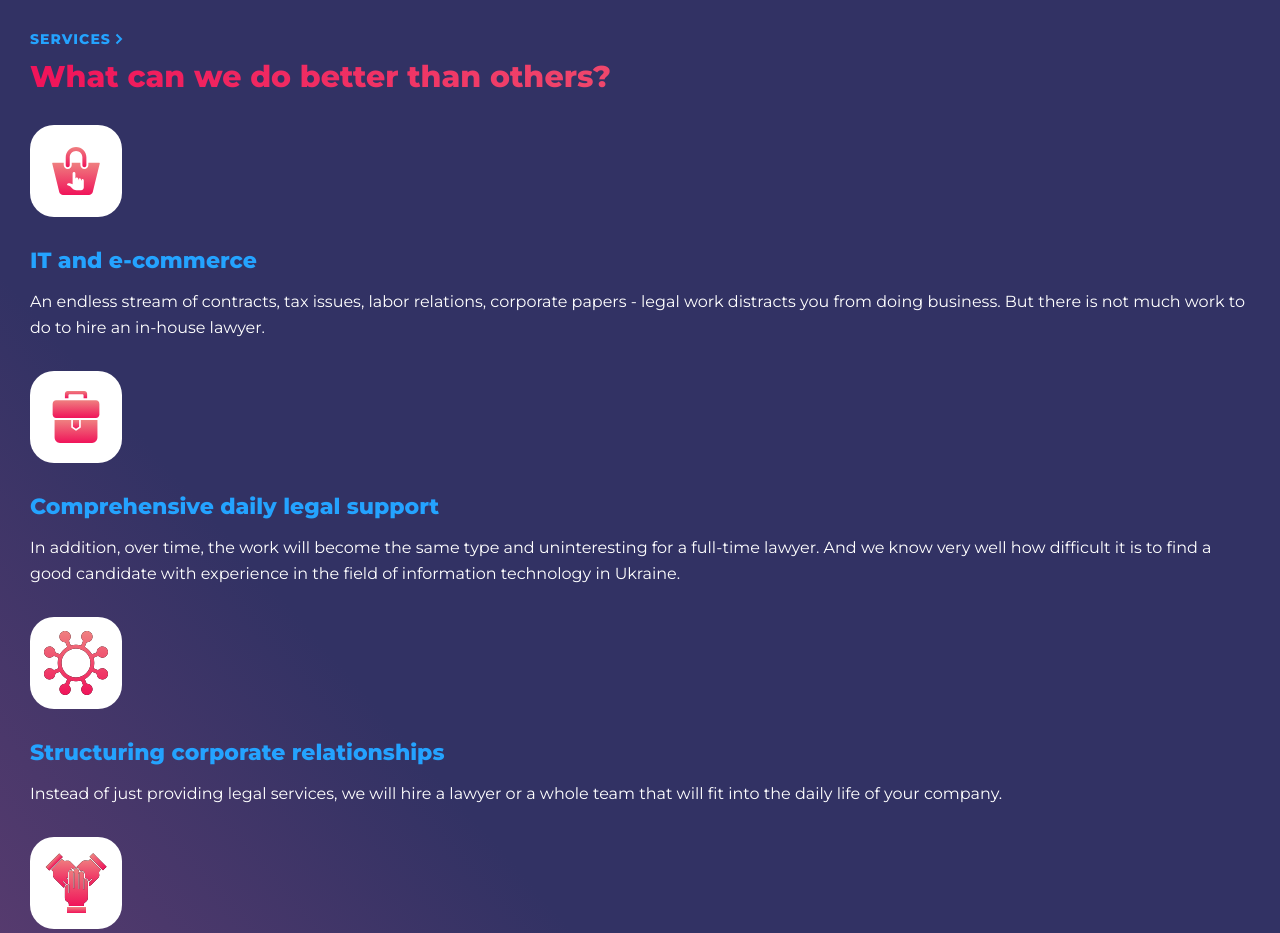
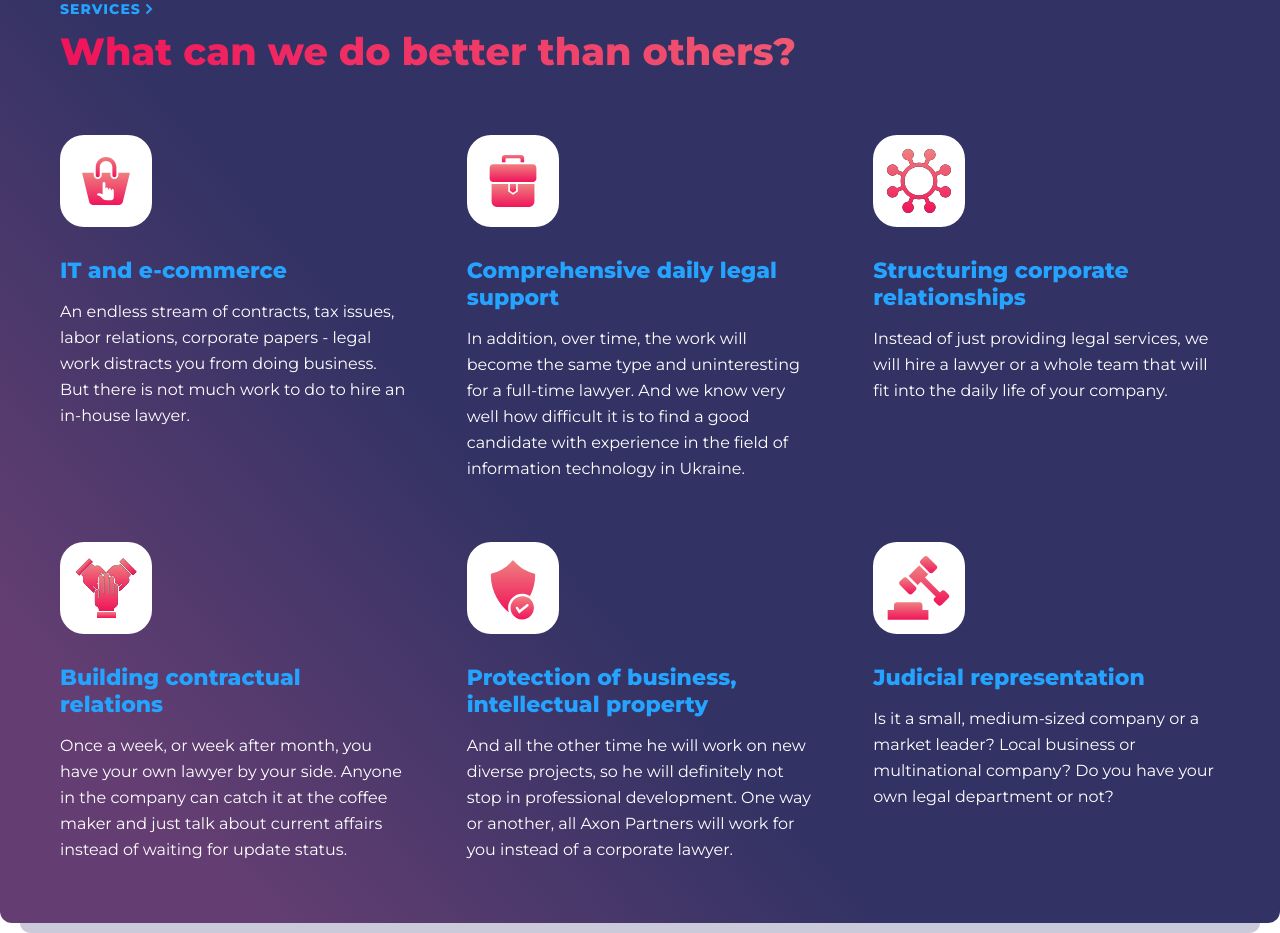
Before and after one commit to ilusha1993/Hillel-FE-Basic-Final-project, a plain HTML site: page index.html in a window 1280 px wide. Shown: the top 933 px of the page. Drawn offline with Linux system fonts and the light colour scheme.

Commit message:
sectiom services / all medias finished

```diff
--- a/sass/_mixins.scss
+++ b/sass/_mixins.scss
@@ -1,14 +1,3 @@
-//icon Arrow after link
-@mixin iconArrow($url, $wIcon, $hIcon) {
-    content: '';
-    margin: 0;
-    background: url("#{$url}");
-    background-position: center;
-    width: $wIcon;
-    height: $hIcon;
-};
-
-
 @mixin iconService {
     &-image{
         width: fit-content;
--- a/sass/style.scss
+++ b/sass/style.scss
@@ -1,14 +1,5 @@
-@use 'sass:map';
 @use 'mixins';
 
-
-//Font-sizes
-$fonts: (
-    links: 14px,
-    title-section: 30px,
-    service-item-title: 22px,
-    service-item-description: 16px
-);
 
 *{
     box-sizing: border-box;
@@ -18,10 +9,8 @@ body{
     font-family: 'Montserrat', Arial, sans-serif;
 }
 
-
 .services{
     position: relative;
-    padding-top: 30px;
     padding-bottom: 60px;
     border-radius: 0px 0px 12px 12px;
     background: var(--gradient-supersoft, linear-gradient(229deg, #323264 11.93%, #323264 57.17%, #643E72 87.46%)) no-repeat;
@@ -56,7 +45,7 @@ body{
     .services-bloc{
         display: flex;
         flex-direction: column;
-        row-gap: 30px;
+        row-gap: 60px;
     }
 }
 
@@ -71,7 +60,7 @@ body{
         align-items: center;
         column-gap: 2px;
         text-decoration: none;
-        font-size: map-get($fonts, links);
+        font-size: 14px;
         color:  #24A3FF;
         font-weight: 700;
         line-height: normal;
@@ -79,13 +68,18 @@ body{
         text-transform: uppercase;
 
         &::after{
-            @include mixins.iconArrow("../images/Arrow-right.svg", 12px, 12px)
+            content: '';
+            margin: 0;
+            background: url(../images/Arrow-right.svg);
+            background-position: center;
+            width: 12px;
+            height: 12px;
         }
     }
 
     .title-text{
         margin: 0;
-        font-size: map-get($fonts, title-section);
+        font-size: 30px;
         font-style: normal;
         font-weight: 700;
         line-height: normal;
@@ -100,13 +94,13 @@ body{
     display: flex;
     flex-wrap: wrap;
     row-gap: 30px;
-
 }
 
 .service-item{
 display: flex;
 flex-direction: column;
 row-gap: 30px;
+width: 100%;
 
     @include mixins.iconService;
 
@@ -117,7 +111,7 @@ row-gap: 30px;
 
         .service-item-title{
             margin: 0;
-            font-size: map-get($fonts, service-item-title);
+            font-size: 22px;
             font-style: normal;
             font-weight: 700;
             line-height: normal;
@@ -127,10 +121,59 @@ row-gap: 30px;
         .service-item-description{
             margin: 0;
             color: var(--basic-white, #FFF);
-            font-size: map-get($fonts, service-item-description);
+            font-size: 16px;
             font-style: normal;
             font-weight: 400;
             line-height: 26px;
         }
     }
 }
+
+@media (min-width: 768px) {
+    .wrapper{
+        padding-left: 60px;
+        padding-right: 60px;
+
+        .services-bloc{
+            row-gap: 60px;
+        }
+    }
+
+    .services-menu{
+        row-gap: 60px;
+        column-gap: 60px;
+
+        .service-item{
+            width: calc(50% - 30px);
+        }
+    }
+
+    .title-bloc{
+        .title-text{
+            font-size: 38px;
+        }
+    }
+}
+
+@media(min-width: 1024px) {
+    .services-menu{
+        .service-item{
+            width: calc(33.33% - 40px);
+        }
+    }
+}
+
+@media(min-width: 1920px) {
+    .wrapper{
+        padding-left: 160px;
+        padding-right: 160px;
+
+        .title-link {
+            color: var(--Accent, #F0145A);
+
+            &::after{
+                background: url(../images/Arrow2.svg);
+            }
+        }
+    }
+}
```
Also changed, not shown: css/style.css, images/Arrow2.svg (added), 1 other file.
